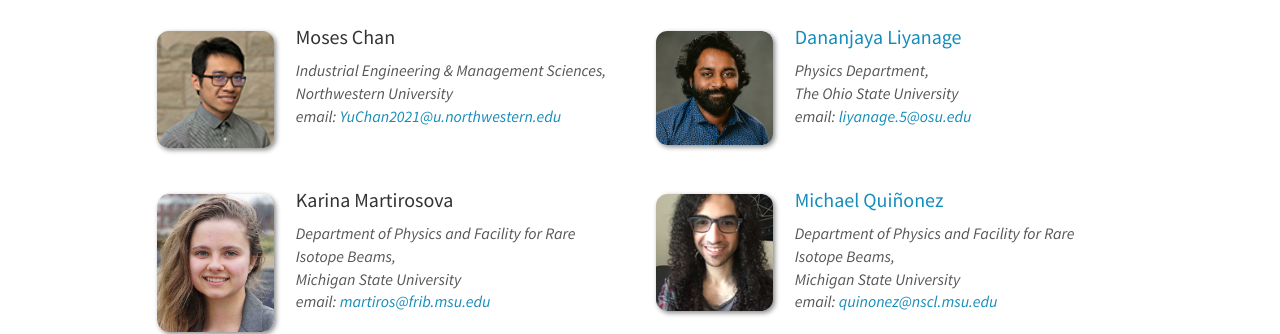
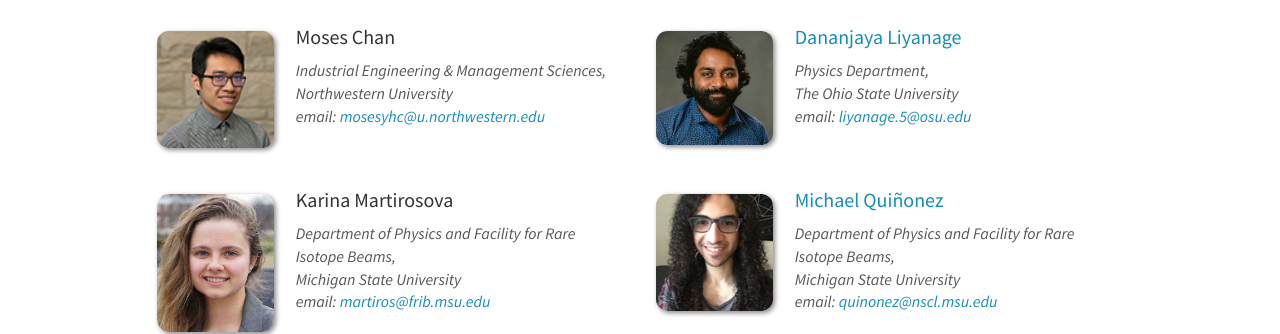
Before and after one commit to bandframework/bandframework.github.io, a Jekyll site: the page built from _pages/team.md, in a window 1280 px wide and 900 px high, scrolled down 3225 px. Shown: the part 154-488 px from the top of the window. Built offline with Jekyll 4.4.1, drawn with Linux system fonts in a browser that asks for light colours; nearby versions of some CDN libraries.

Commit message:
Update students.yml

```diff
--- a/_data/students.yml
+++ b/_data/students.yml
@@ -11,7 +11,7 @@
 - name: Moses Chan
   photo: chan-moses-website.jpg
   info: Industrial Engineering & Management Sciences, <br> Northwestern University
-  email: YuChan2021@u.northwestern.edu
+  email: mosesyhc@u.northwestern.edu
   number_educ: 0
   education1:
 
```
